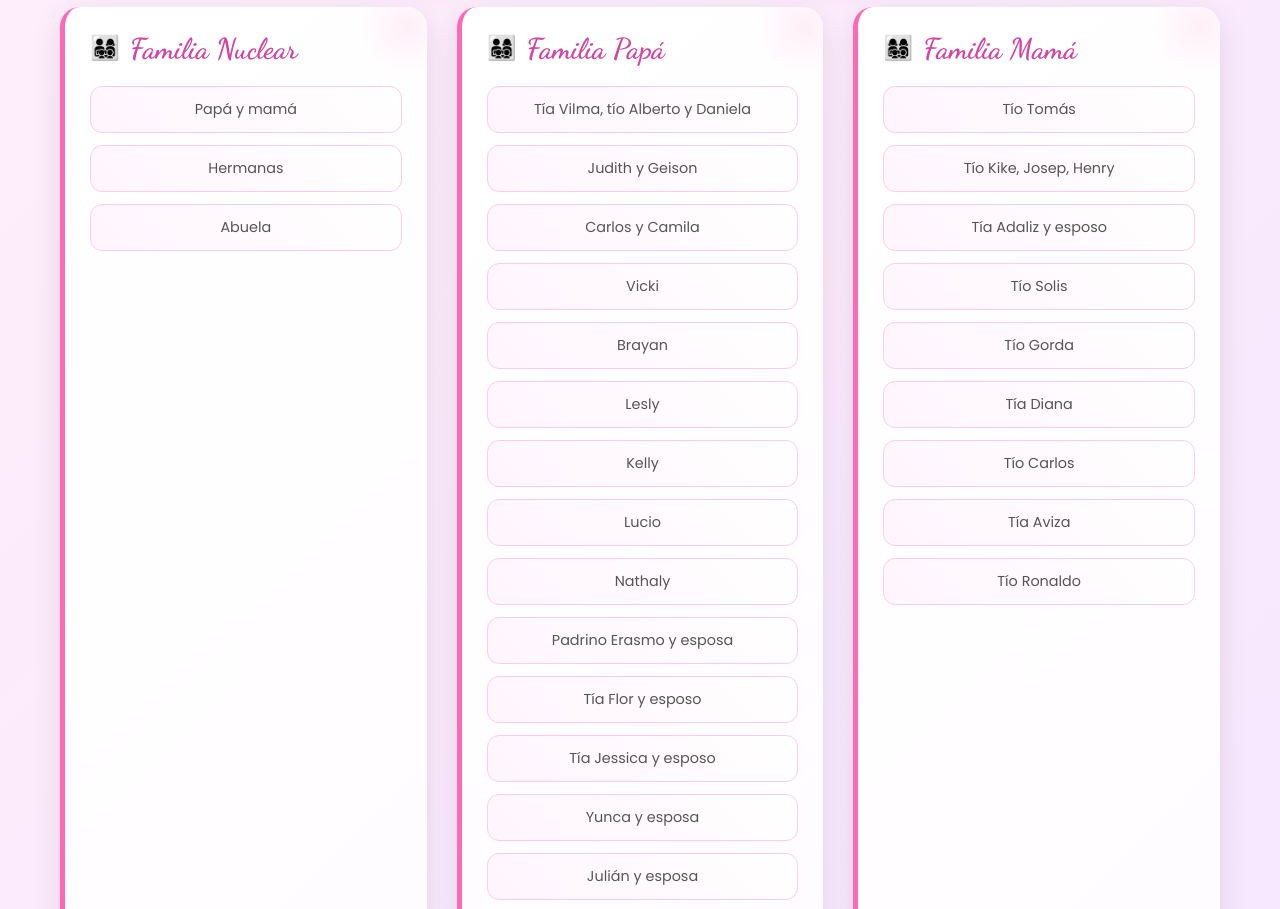
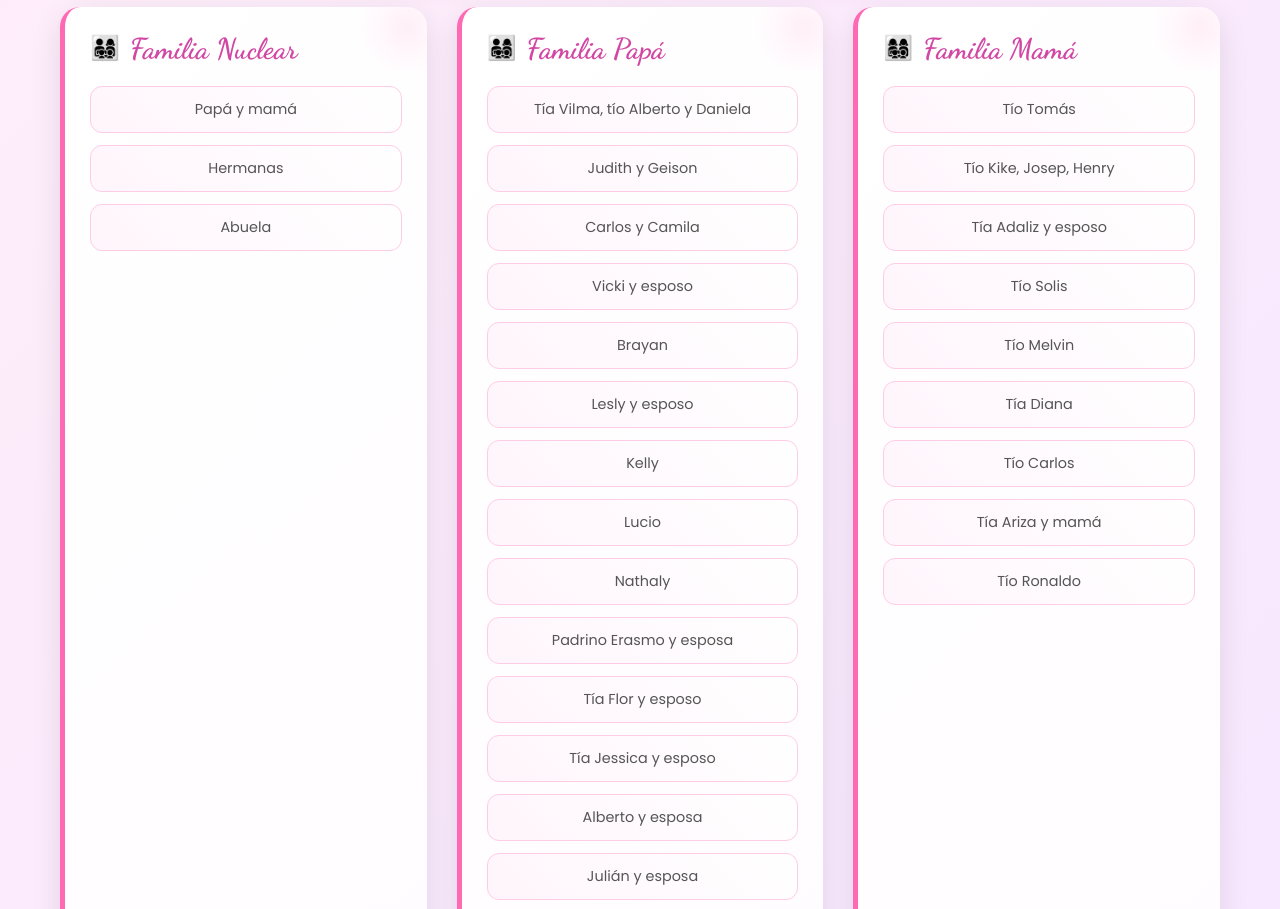
Before and after one commit to ProjectsNamix/babyshowervalentina, a plain HTML site: page index.html in a window 1280 px wide. Shown: the part 469-1378 px from the top of the page. Drawn offline with Linux system fonts and the light colour scheme.

Commit message:
Update index.html

```diff
--- a/index.html
+++ b/index.html
@@ -337,16 +337,16 @@
                     <div class="guest-item">Tía Vilma, tío Alberto y Daniela</div>
                     <div class="guest-item">Judith y Geison</div>
                     <div class="guest-item">Carlos y Camila</div>
-                    <div class="guest-item">Vicki</div>
+                    <div class="guest-item">Vicki y esposo</div>
                     <div class="guest-item">Brayan</div>
-                    <div class="guest-item">Lesly</div>
+                    <div class="guest-item">Lesly y esposo</div>
                     <div class="guest-item">Kelly</div>
                     <div class="guest-item">Lucio</div>
                     <div class="guest-item">Nathaly</div>
                     <div class="guest-item">Padrino Erasmo y esposa</div>
                     <div class="guest-item">Tía Flor y esposo</div>
                     <div class="guest-item">Tía Jessica y esposo</div>
-                    <div class="guest-item">Yunca y esposa</div>
+                    <div class="guest-item">Alberto y esposa</div>
                     <div class="guest-item">Julián y esposa</div>
                     <div class="guest-item">Marco y esposa</div>
                     <div class="guest-item">Luisa y Claudio</div>
@@ -359,7 +359,7 @@
                     <div class="guest-item">Tía Sandra y esposa</div>
                     <div class="guest-item">Tío Víctor</div>
                     <div class="guest-item">Ashly</div>
-                    <div class="guest-item">Luz</div>
+                    <div class="guest-item">Luz Clara y esposo</div>
                     <div class="guest-item">Tía Santora y tío Pancho</div>
                     <div class="guest-item">Primo Chino y esposa</div>
                     <div class="guest-item">Primo Renzo</div>
@@ -386,10 +386,10 @@
                     <div class="guest-item">Tío Kike, Josep, Henry</div>
                     <div class="guest-item">Tía Adaliz y esposo</div>
                     <div class="guest-item">Tío Solis</div>
-                    <div class="guest-item">Tío Gorda</div>
+                    <div class="guest-item">Tío Melvin</div>
                     <div class="guest-item">Tía Diana</div>
                     <div class="guest-item">Tío Carlos</div>
-                    <div class="guest-item">Tía Aviza</div>
+                    <div class="guest-item">Tía Ariza y mamá</div>
                     <div class="guest-item">Tío Ronaldo</div>
                 </div>
             </div>
@@ -422,7 +422,6 @@
     </div>
 
     <script>
-        // Crear chispas animadas
         function createSparkle() {
             const sparkle = document.createElement('div');
             sparkle.className = 'sparkle';
@@ -437,10 +436,8 @@
             }, 4000);
         }
 
-        // Crear chispas cada 500ms
         setInterval(createSparkle, 500);
 
-        // Efecto hover mejorado para los invitados
         document.querySelectorAll('.guest-item').forEach(item => {
             item.addEventListener('mouseenter', function() {
                 this.style.transform = 'scale(1.05) rotate(1deg)';
@@ -451,7 +448,6 @@
             });
         });
 
-        // Animación de entrada escalonada
         window.addEventListener('load', function() {
             const sections = document.querySelectorAll('.family-section');
             sections.forEach((section, index) => {
```
